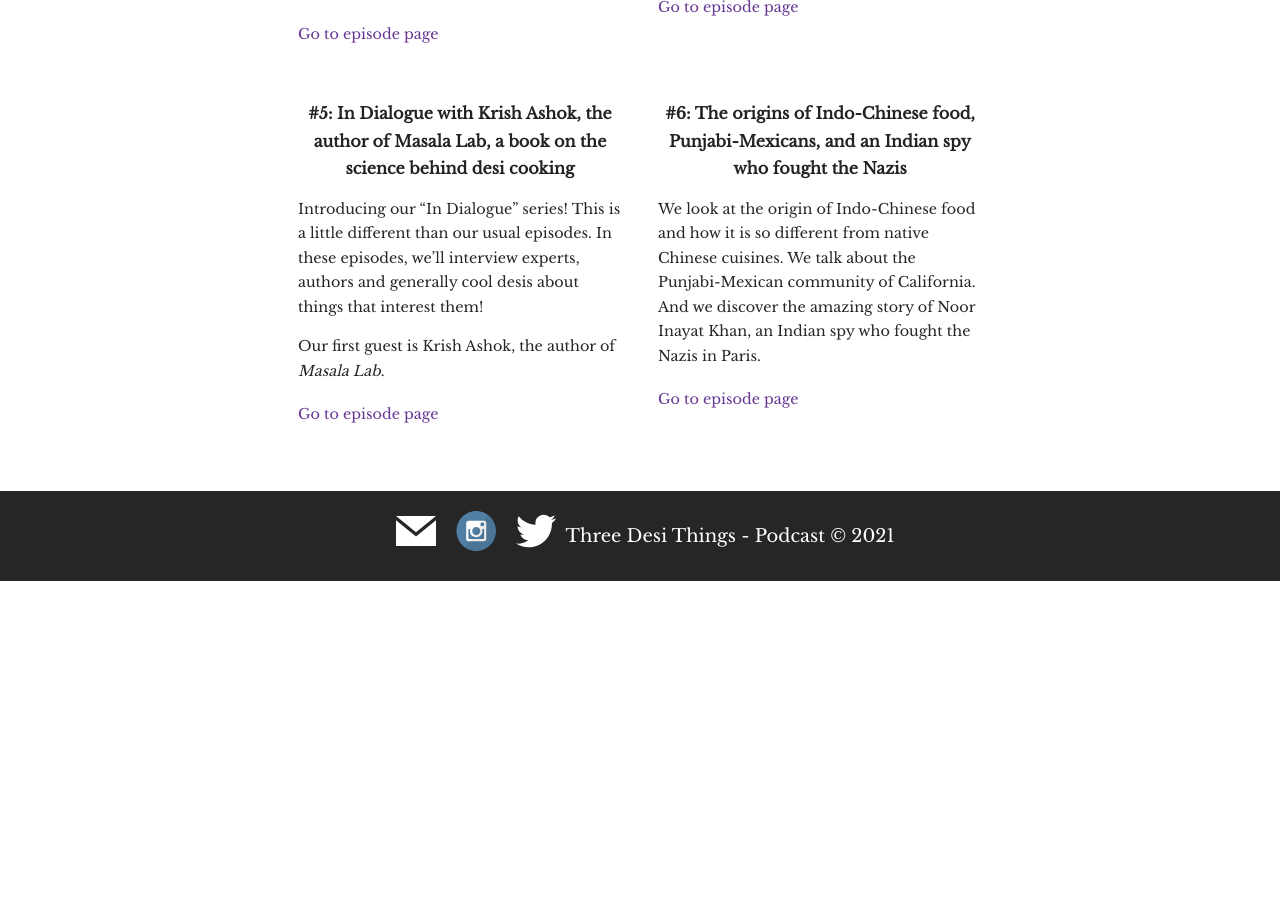
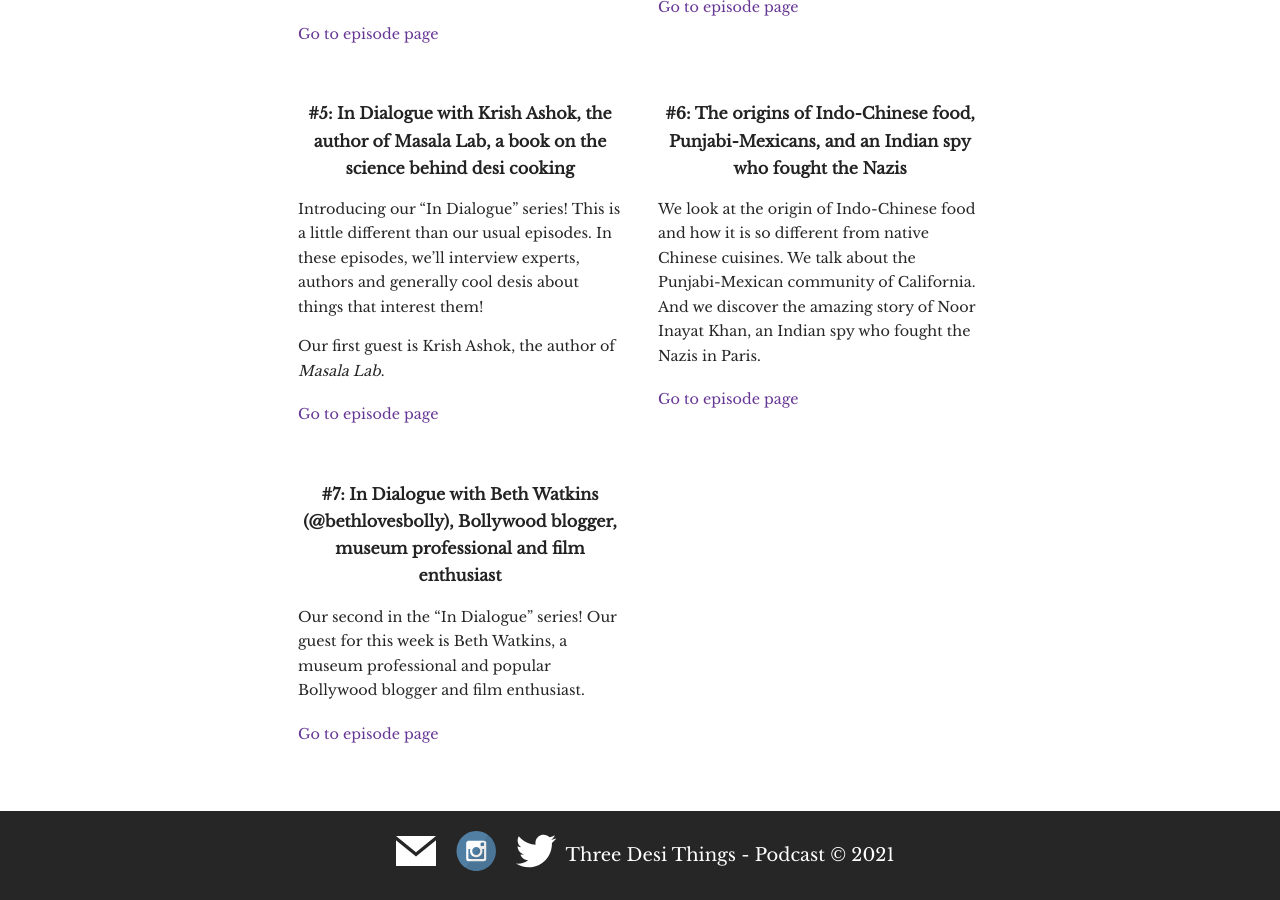
Before and after one commit to three-desi-things/three-desi-things.github.io, a Jekyll site: the page built from _pages/episodes.html, in a window 1280 px wide and 900 px high, scrolled down 939 px. Built offline with Jekyll 4.4.1, drawn with Linux system fonts in a browser that asks for light colours; before the commit the page ends 1520 px from its top, so only the background shows below that.

Commit message:
Adding ep 7

```diff
--- /dev/null
+++ b/_posts/2021-03-11-7.markdown
@@ -0,0 +1,30 @@
+---
+layout:         episode
+date:           2021-03-11 11:00:00
+
+title:          "#7: In Dialogue with Beth Watkins (@bethlovesbolly), Bollywood blogger, museum professional and film enthusiast"
+url:        "7 - bethlovesbolly"
+subtitle:   ""
+summary:        "Our second in the “In Dialogue” series! Our guest for this week is [Beth Watkins](https://twitter.com/bethlovesbolly), a museum professional and popular Bollywood blogger and film enthusiast."
+
+description:    "Our second in the “In Dialogue” series! Our guest for this week is Beth Watkins, a museum professional and popular Bollywood blogger and film enthusiast."
+
+type:           full # "trailer" or "full"
+duration:       "44:36" # audio length in min
+
+explicit:       "no" # other option is yes
+
+block:          "no" # means is shown in iTunes
+
+player_link: "https://www.podbean.com/media/player/tknre-fd3f30?from=pb6admin&download=1&version=1&auto=0&share=1&download=1&rtl=0&fonts=Helvetica&skin=2&pfauth=&btn-skin=101"
+
+---
+
+{{page.description}}
+
+<h2 class="fact__hed">Game of Thrones, Bollywood version?</h2>
+Beth is a treasure trove of film trivia and Bollywood films, in general. She goes by [@bethlovesbolly](https://twitter.com/bethlovesbolly) on Twitter. We talk to her about how she got into Bollywood, what one should watch if you want to start watching Bollywood films. And we also play our "Guess the inspiration" game with her.
+
+But most importantly, we talk about her amazing Bollywood family trees &mdash; [the Kapoors](https://drive.google.com/file/d/1VTo3xNbZShKUVUQMsgaxEH2zlnRwGZHz/view), the [Mukherjees](https://drive.google.com/file/d/19tENX-762cSIkZcQrjWmH0TBOhhoIsQu/view), and many others — in which she finds links between several big Bollywood families and dynasties. Also, an intriguing Satyajit Ray connection.
+
+Listen and send your comments on [email](mailto:threedesithings@gmail.com), [Instagram](https://instagram.com/threedesithings) or on [Twitter](https://twitter.com/threedesithings)!
--- a/index.html
+++ b/index.html
@@ -8,8 +8,7 @@ layout: default
 
   <div class="intro__latest">
     <h2>Latest episode</h2>
-
-    <iframe title="#5 — In Dialogue with Krish Ashok, the author of Masala Lab" style="border: none;" scrolling="no" data-name="pb-iframe-player" src="https://www.podbean.com/media/player/wmcvk-fbe848?from=pb6admin&download=1&version=1&auto=0&share=1&download=1&rtl=0&fonts=Georgia&skin=2&pfauth=&btn-skin=101" width="100%" height="122"></iframe>
+    <iframe title="#7 - In Dialogue with Beth Watkins (@bethlovesbolly), Bollywood blogger, expert and general film enthusiast" style="border: none;" scrolling="no" data-name="pb-iframe-player" src="https://www.podbean.com/media/player/tknre-fd3f30?from=pb6admin&download=1&version=1&auto=0&share=1&download=1&rtl=0&fonts=Georgia&skin=2&pfauth=&btn-skin=101" width="100%" height="122"></iframe>
   </div>
 
 
```
